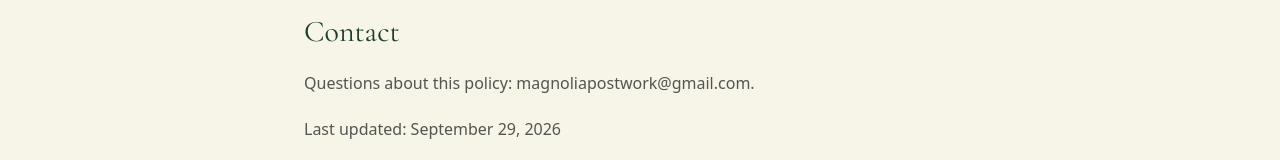
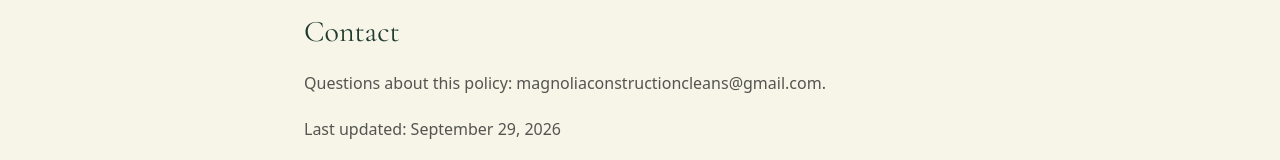
Before and after one commit to bashar9314/gold-final, a Next.js app in the folder magnolia/: page /privacy in a window 1280 px wide. Shown: the part 592-752 px from the top of the page. Built offline with nearby package versions, Linux system fonts and the light colour scheme; no server answers.

Commit message:
Update contact email
Co-Authored-By: Claude Sonnet 5.5 <noreply@anthropic.com>
Claude-Session: https://claude.ai/code/session_013E9PBHURUd7mDyrh15pQG6

```diff
--- a/magnolia/src/app/privacy/page.tsx
+++ b/magnolia/src/app/privacy/page.tsx
@@ -11,7 +11,7 @@ export default function Privacy() {
       <h2>How we use it</h2>
       <p>We use this information only to respond to your request, prepare a quote, and schedule work. We do not sell your information.</p>
       <h2>Contact</h2>
-      <p>Questions about this policy: magnoliapostwork@gmail.com.</p>
+      <p>Questions about this policy: magnoliaconstructioncleans@gmail.com.</p>
       <p>Last updated: September 29, 2026</p>
     </LegalPage>
   );
--- a/magnolia/src/app/terms/page.tsx
+++ b/magnolia/src/app/terms/page.tsx
@@ -11,7 +11,7 @@ export default function Terms() {
       <h2>Website content</h2>
       <p>All logos, photographs, and text on this site belong to Magnolia Construction Cleaning LLC and may not be reused without permission.</p>
       <h2>Contact</h2>
-      <p>magnoliapostwork@gmail.com</p>
+      <p>magnoliaconstructioncleans@gmail.com</p>
       <p>Last updated: September 29, 2026</p>
     </LegalPage>
   );
--- a/magnolia/src/data/site.ts
+++ b/magnolia/src/data/site.ts
@@ -8,7 +8,7 @@ export const site = {
   short: 'Magnolia Construction Cleaning',
   url: process.env.NEXT_PUBLIC_SITE_URL || 'https://www.example.com', // TODO: real domain
   phone: '(662) 318-4048',
-  email: 'magnoliapostwork@gmail.com',
+  email: 'magnoliaconstructioncleans@gmail.com',
   hours: 'Monday – Sunday, 8:00 AM – 8:00 PM',
   serviceArea: 'Southaven, Mississippi and surrounding communities within a 40-mile radius',
   // Only set true once you have CONFIRMED these areas. Drives SEO copy + schema.
```
